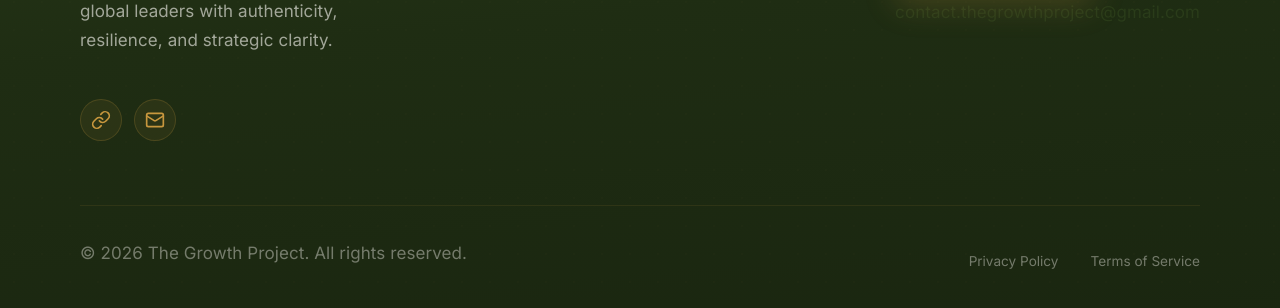
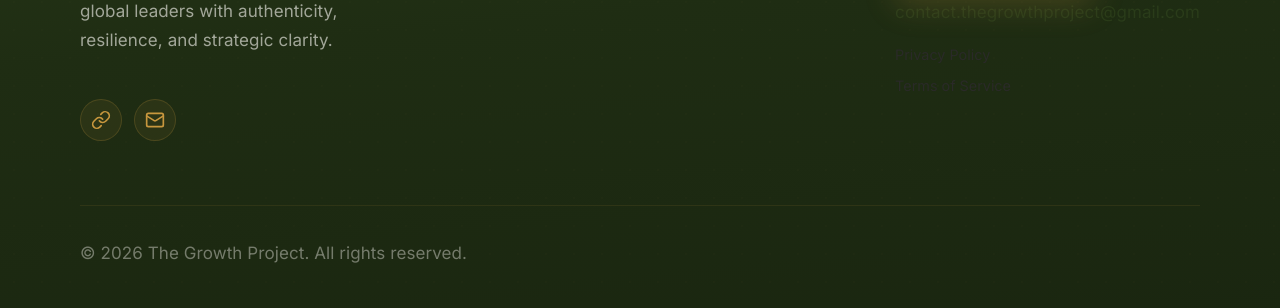
Before and after one commit to abhi2715/TGP, a React (Vite) app: page / in a window 1280 px wide. Shown: the part 4975-5283 px from the top of the page. Built offline with nearby package versions, Linux system fonts and the light colour scheme; a web font is replaced by a local one.

Commit message:
style: move privacy and terms links under get in touch in footer

```diff
--- a/src/components/layout/Footer.tsx
+++ b/src/components/layout/Footer.tsx
@@ -52,15 +52,15 @@ const Footer = () => {
             <p className="mt-4" style={{ color: 'var(--color-primary)', fontWeight: 600 }}>
               contact.thegrowthproject@gmail.com
             </p>
+            <div style={{ marginTop: '1rem', display: 'flex', flexDirection: 'column', gap: '0.5rem', fontSize: '0.9rem' }}>
+              <Link to="/privacy-policy" style={{ color: 'var(--color-text)', textDecoration: 'none' }}>Privacy Policy</Link>
+              <Link to="/terms" style={{ color: 'var(--color-text)', textDecoration: 'none' }}>Terms of Service</Link>
+            </div>
           </div>
         </div>
 
         <div className="footer-bottom">
           <p>&copy; {new Date().getFullYear()} The Growth Project. All rights reserved.</p>
-          <div className="footer-legal">
-            <Link to="/privacy-policy">Privacy Policy</Link>
-            <Link to="/terms">Terms of Service</Link>
-          </div>
         </div>
       </div>
     </footer>
```
